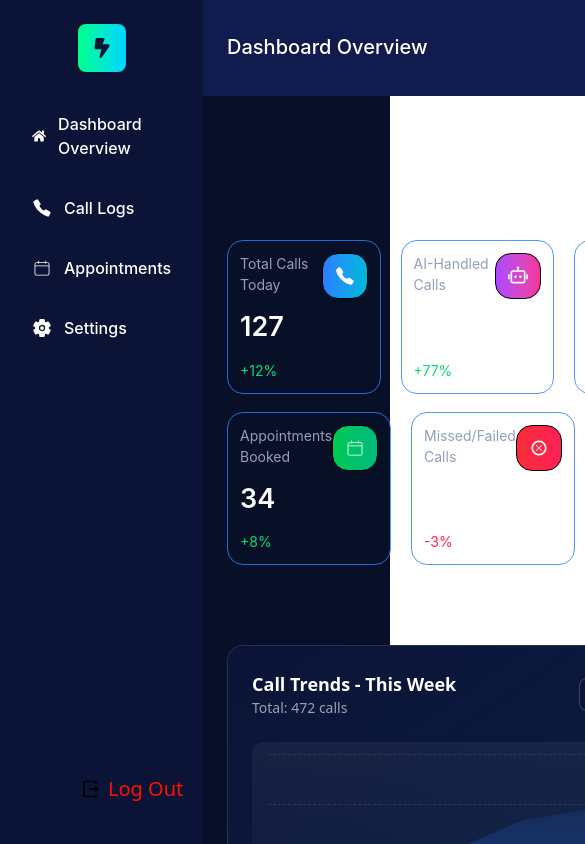
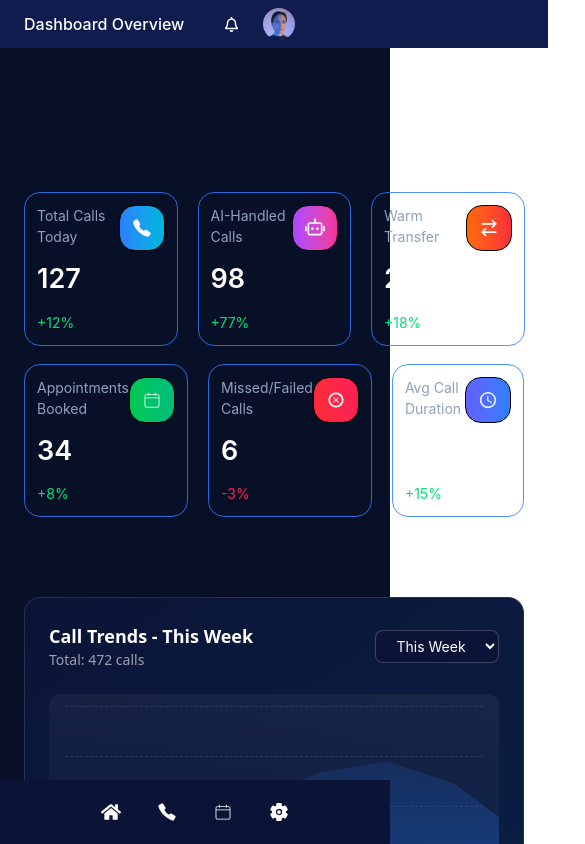
Before and after one commit to Mehedi43g/Job2.0, a React (Vite) app: page / in a window 390 px wide. Shown: the top 844 px of the page, 585 px wide, since content can reach past the window. Built offline with nearby package versions, Linux system fonts and the light colour scheme.

Commit message:
responsive part started TopNavber and Sidebar part is end

```diff
--- a/src/Components/Sidebar.jsx
+++ b/src/Components/Sidebar.jsx
@@ -11,37 +11,40 @@ import { Link } from 'react-router'
 
 const Sidebar = () => {
   return (
- <div className="w-64 h-screen bg-[#0b1437] text-white p-6">
+    <div className=" fixed bottom-0 left-0 z-50 w-full h-16 bg-[#0b1437]  text-white flex items-center justify-around md:static md:w-64 md:h-screen md:flex-col md:justify-start md:p-6">
+      <div className="hidden md:inline-block">
       <h2 className="  w-12 h-12  flex items-center justify-center  rounded-lg  mb-8 mx-auto   bg-linear-to-r from-[#00FF88] to-[#00D4FF]  text-[#0b1437]  text-xl "> <FaBoltLightning /></h2>
+
+      </div>
       <div className="">
         <div className="">
-        <ul className='flex flex-col gap-5'>
+          <ul className='flex md:flex-col gap-5'>
             <Link to='/'>
               <li className=" font-inter text-[16px] font-medium text-white flex items-center gap-3 p-2 rounded-lg cursor-pointer
          transition-all duration-300  hover:bg-linear-to-r hover:from-[rgba(255,255,255,0.18)]  hover:to-[rgba(255,255,255,0.08)] hover:border
-           hover:border-[rgba(255,255,255,0.35)] hover:shadow-[0_0_25px_rgba(180,220,255,0.85)]"><FaHome className="text-[20px]" />  Dashboard Overview </li>
+           hover:border-[rgba(255,255,255,0.35)] hover:shadow-[0_0_25px_rgba(180,220,255,0.85)]"><FaHome className="text-[20px]" /> <span className='hidden md:inline'> Dashboard Overview</span> </li>
             </Link>
             <Link to='calllogs'>
 
               <li className=" font-inter text-[16px] font-medium text-white flex items-center gap-3 p-2 rounded-lg cursor-pointer
           transition-all duration-300  hover:bg-linear-to-r hover:from-[rgba(255,255,255,0.18)]  hover:to-[rgba(255,255,255,0.08)] hover:border
-           hover:border-[rgba(255,255,255,0.35)] hover:shadow-[0_0_25px_rgba(180,220,255,0.85)]"> <IoCallSharp className='text-[20px] '/>Call Logs</li>
+           hover:border-[rgba(255,255,255,0.35)] hover:shadow-[0_0_25px_rgba(180,220,255,0.85)]"> <IoCallSharp className='text-[20px] ' /><span className='hidden md:inline'>Call Logs</span></li>
             </Link>
             <Link to='appointments'>
               <li className=" font-inter text-[16px] font-medium text-white flex items-center gap-3 p-2 rounded-lg cursor-pointer
          transition-all duration-300  hover:bg-linear-to-r hover:from-[rgba(255,255,255,0.18)]  hover:to-[rgba(255,255,255,0.08)] hover:border
-          hover:border-[rgba(255,255,255,0.35)] hover:shadow-[0_0_25px_rgba(180,220,255,0.85)]"><CiCalendar className='text-[20px] '/> Appointments</li>
+          hover:border-[rgba(255,255,255,0.35)] hover:shadow-[0_0_25px_rgba(180,220,255,0.85)]"><CiCalendar className='text-[20px] ' /> <span className='hidden md:inline'>Appointments</span></li>
             </Link>
             <Link to="settings">
               <li className=" font-inter text-[16px] font-medium text-white flex items-center gap-3 p-2 rounded-lg cursor-pointer
          transition-all duration-300  hover:bg-linear-to-r hover:from-[rgba(255,255,255,0.18)]  hover:to-[rgba(255,255,255,0.08)] hover:border
-          hover:border-[rgba(255,255,255,0.35)] hover:shadow-[0_0_25px_rgba(180,220,255,0.85)]"><IoSettings className='text-[20px] '/> Settings</li>
+          hover:border-[rgba(255,255,255,0.35)] hover:shadow-[0_0_25px_rgba(180,220,255,0.85)]"><IoSettings className='text-[20px] ' /> <span className='hidden md:inline'>Settings</span></li>
             </Link>
           </ul>
         </div>
-       <div className="">
-        <Link className='flex items-center gap-2 absolute bottom-10 left-20 text-[#FF1100] text-[20px]'>
-        <RiLogoutBoxRLine className='text-[#000000]'/>
+        <div className="hidden md:inline-block">
+          <Link className='flex items-center gap-2 absolute bottom-10 left-20 text-[#FF1100] text-[20px] '>
+            <RiLogoutBoxRLine className='text-[#000000]' />
             Log Out
           </Link>
         </div>
--- a/src/Components/TopNavber.jsx
+++ b/src/Components/TopNavber.jsx
@@ -16,16 +16,16 @@ const TopNavber = () => {
   const title = titleMap[location.pathname] || 'Dashboard Overview'
 
   return (
-    <div className="bg-[#0f1c4d] flex items-center justify-between px-6 py-2 text-white">
-      <h3 className="text-lg font-medium font-inter text-[20px]">
+    <div className="bg-[#0f1c4d] flex items-center gap-10 md:justify-between px-6 py-2 text-white sticky top-0 z-40">
+      <h3 className="text-lg font-medium font-inter text-[16px] md:text-[20px]">
         {title}
       </h3>
 
       <div className="flex items-center gap-6">
-        <span className='text-[20px] cursor-pointer hover:text-[#fbbf24]'>
+        <span className='text-[15px] md:text-[20px] cursor-pointer hover:text-[#fbbf24]'>
           <FaRegBell />
         </span>
-        <img className='rounded-full cursor-pointer' src={timg} alt="" />
+        <img className='rounded-full cursor-pointer w-8 h-8 md:w-10 md:h-10' src={timg} alt="" />
       </div>
     </div>
   )
--- a/src/layout/Layout.jsx
+++ b/src/layout/Layout.jsx
@@ -11,7 +11,7 @@ const Layout = () => {
       <div className="flex flex-col flex-1">
         <TopNavber />
 
-        <div className="flex-1 p-6 overflow-y-auto">
+        <div className="flex-1 p-6 overflow-y-auto pb-20 md:pb-6">
           <Outlet />
         </div>
       </div>
```
Lines whose indentation alone changed are shown as unchanged.
